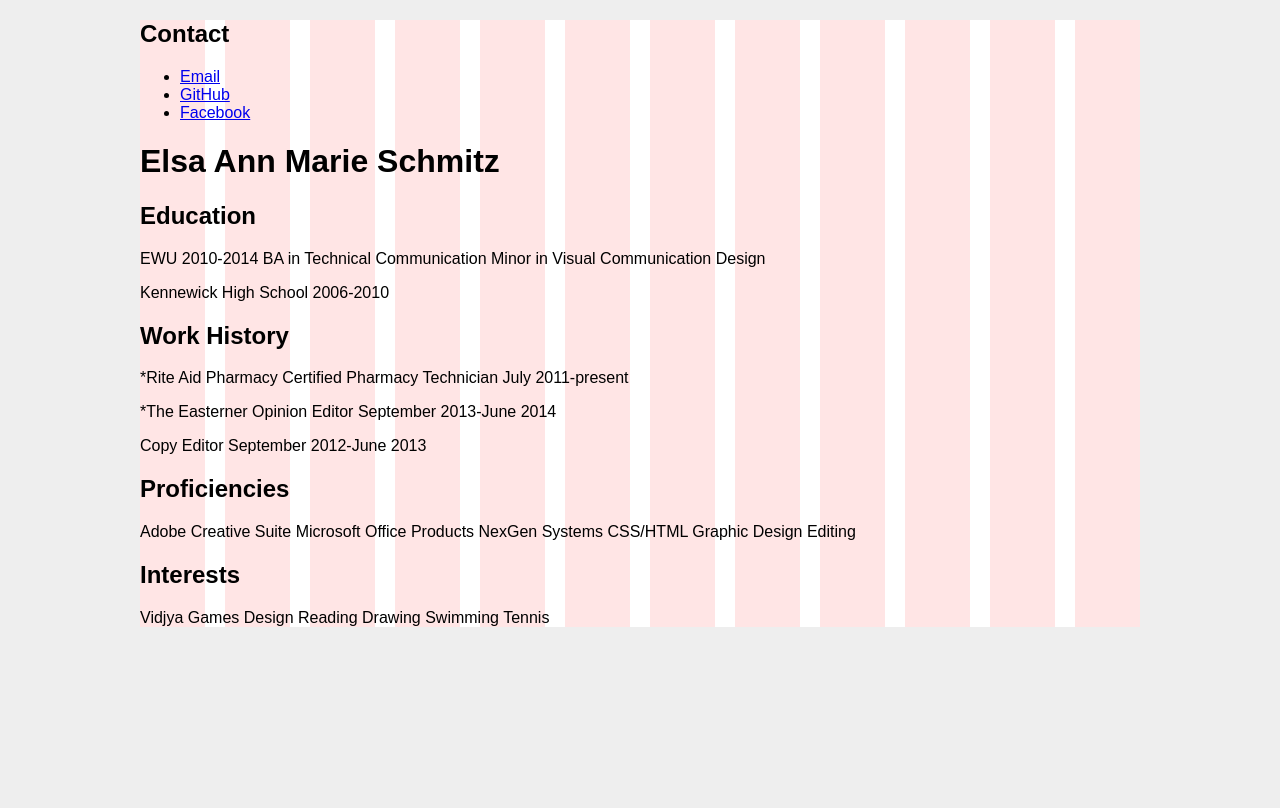
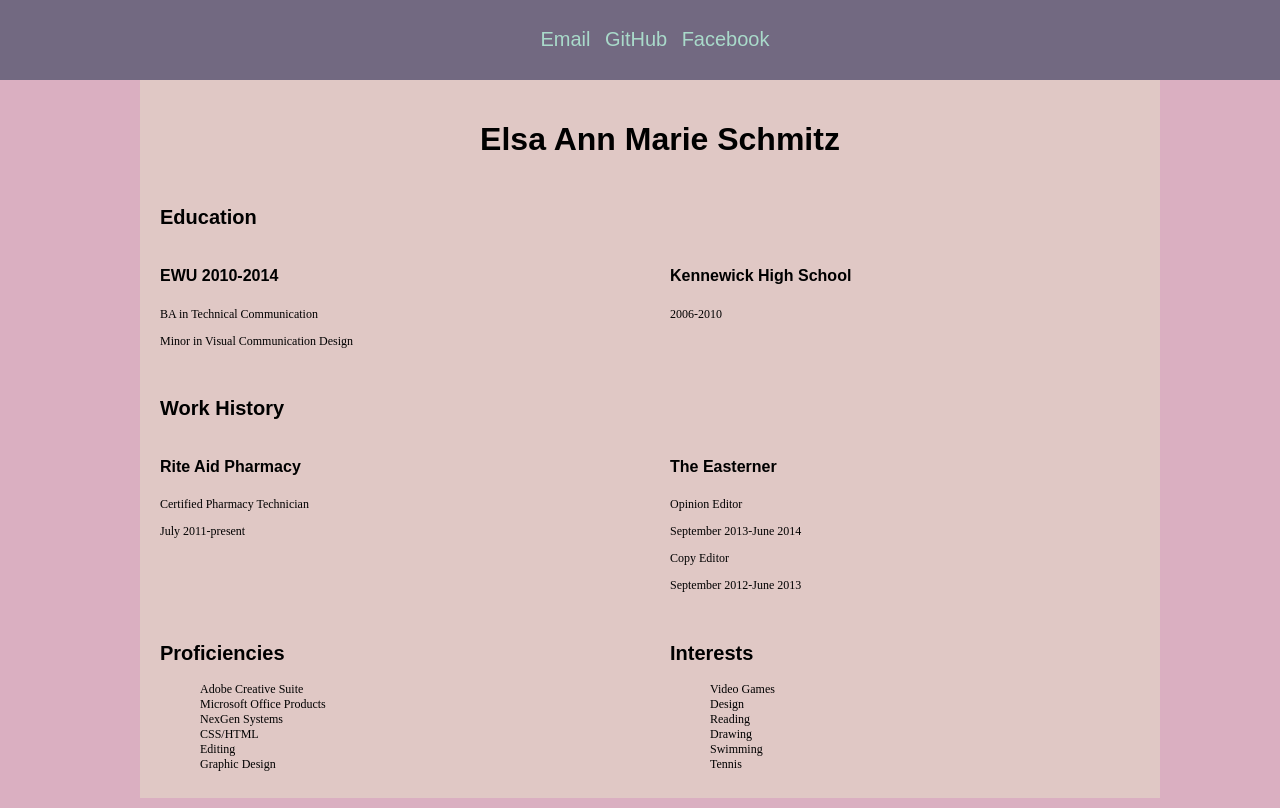
Before and after one commit to elsaschmitz/p2-resume, a plain HTML site: page index.html in a window 1280 px wide. Drawn offline with Linux system fonts and the light colour scheme; a web font is replaced by a local one.

Commit message:
Version 2

```diff
--- a/css/styles.css
+++ b/css/styles.css
@@ -1,12 +1,78 @@
 /* Your Website Styles */
 body {
-	background: #eee;
+	/*background-image: url("../img/bg.png");*/
+	background-color: rgb(218, 175, 193);
 }
 
+article {
+	background-color: rgba(233, 238, 202, 0.4);
+}
 
 div {
 	margin-top: -60px;	x
 }
+
+a, li {
+	list-style: none;
+	text-decoration: none;
+}
+
+nav {
+  margin-top: 0;
+  text-align: center;
+  position: fixed;
+  top: 0;
+  left: 0;
+  width: 100%;
+  height: 40px;
+  background: rgb(114, 105, 129);
+  overflow: hidden;
+  padding-left: 0;
+  padding-bottom: 40px;
+}
+
+nav li {
+	display: inline-block;
+	font-size: 20px;
+	margin: 12px 10px 12px 0px;
+	background: transparent;
+}
+
+h1, h2, h4, nav a {
+	font-family: 'Antic', sans-serif;
+}
+
+h1 {
+	padding-top: 100px;
+	text-align: center;
+}
+
+h2 {
+	font-size: 20px;
+}
+
+h4 {
+	font-size: 16px;
+}
+
+p, li {
+	font-family: 'Halant', serif;
+	font-size: 12px;
+}
+
+article {
+	padding-left: 20px;
+}
+
+
+nav a:link {
+	color: rgb(169, 218, 202);
+}
+
+nav a:visited, nav a:hover, nav a:active {
+	color: rgb(96, 170, 176);
+}
+
 
 
 /* Show Grid */
--- a/index.html
+++ b/index.html
@@ -9,15 +9,17 @@
   <link rel="stylesheet" href="css/normalize.css">
   <link rel="stylesheet" href="css/grid.css">
   <link rel="stylesheet" href="css/styles.css">
+  <link href='http://fonts.googleapis.com/css?family=Halant' rel='stylesheet' type='text/css'>
+  <link href='http://fonts.googleapis.com/css?family=Antic' rel='stylesheet' type='text/css'>
+
 
 </head>
 <body>
 
 	<!-- No Content Before -->
-	<div class="container showgrid">
+	<div class="container">
 
 		<nav>
-			<h2>Contact</h2>
 			<ul>
 				<li><a href="mailto:ellie.schmitz@gmail.com">Email</a></li>
 				<li><a href="http://elsaschmitz.github.io">GitHub</a></li>
@@ -25,29 +27,73 @@
 			</ul>
 		</nav>
 
+	<article class="grid_12">
+
+		<section class="grid_12">
 			<h1>Elsa Ann Marie Schmitz</h1>
+		</section>
 
+		<section class="grid_12">
 			<h2>Education</h2>
 
-			<p>EWU 2010-2014 BA in Technical Communication Minor in Visual Communication Design</p>
+			<div class="grid_6 alpha">
+				<h4>EWU 2010-2014</h4>
+				<p>BA in Technical Communication</p>
+				<p>Minor in Visual Communication Design</p>
+			</div>
 
-			<p>Kennewick High School 2006-2010</p>
+			<div class="grid_6 omega">
+				<h4>Kennewick High School</h4>
+				<p>2006-2010</p>
+			</div>
+		</section>
 
+		<section class="grid_12">
 			<h2>Work History</h2>
 
-			<p>*Rite Aid Pharmacy Certified Pharmacy Technician July 2011-present</p>
+			<div class="grid_6 alpha">
+				<h4>Rite Aid Pharmacy</h4>
+				<p>Certified Pharmacy Technician</p>
+				<p>July 2011-present</p>
+			</div>
 
-			<p>*The Easterner Opinion Editor September 2013-June 2014</p>
+			<div class="grid_6 omega">
+				<h4>The Easterner</h4>
+				<p>Opinion Editor</p>
+				<p>September 2013-June 2014</p>
 
-			<p>Copy Editor September 2012-June 2013</p>
+				<p>Copy Editor</p>
+				<p>September 2012-June 2013</p>
+			</div>
 
+		</section>
+
+		<section class="grid_6 alpha">
 			<h2>Proficiencies</h2>
 
-			<p>Adobe Creative Suite Microsoft Office Products NexGen Systems CSS/HTML Graphic Design Editing</p>
+				<ul>
+					<li>Adobe Creative Suite</li>
+					<li>Microsoft Office Products</li>
+					<li>NexGen Systems</li>
+					<li>CSS/HTML</li>
+					<li>Editing</li>
+					<li>Graphic Design</li>
+				</ul>
+		</section>
 
+		<section class="grid_6 omega">
 			<h2>Interests</h2>
 
-			<p>Vidjya Games Design Reading Drawing Swimming Tennis</p>
+				<ul>
+					<li>Video Games</li>
+					<li>Design</li>
+					<li>Reading</li>
+					<li>Drawing</li>
+					<li>Swimming</li>
+					<li>Tennis</li>
+				</ul>
+		</section>
+
 	</div>
 		<!-- No Content After -->
 		<!-- Clearfix -->
```
Also changed, not shown: img/bg.png (added), img/me.jpg (added), 1 other file. Lines whose indentation alone changed are shown as unchanged.
